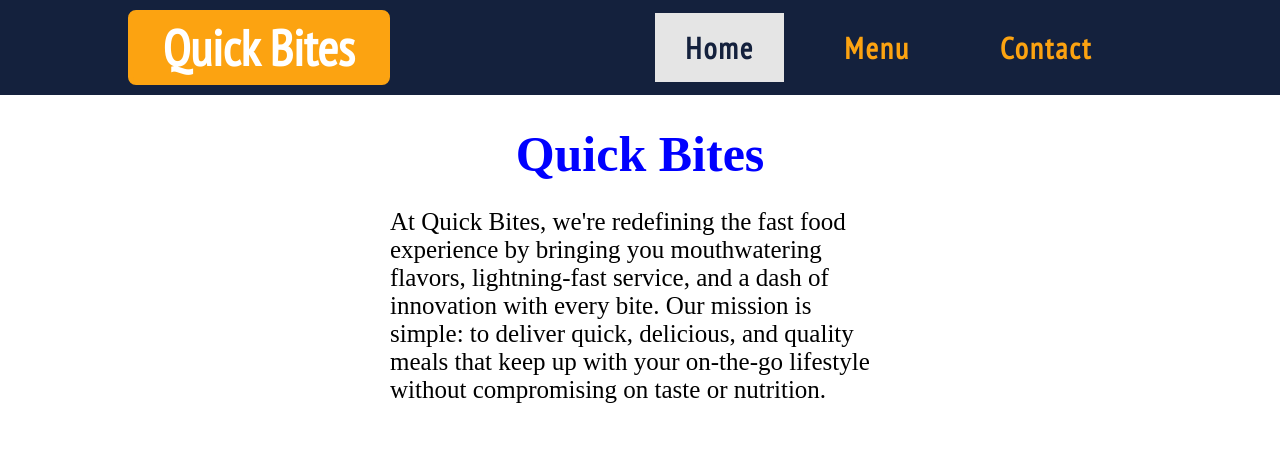
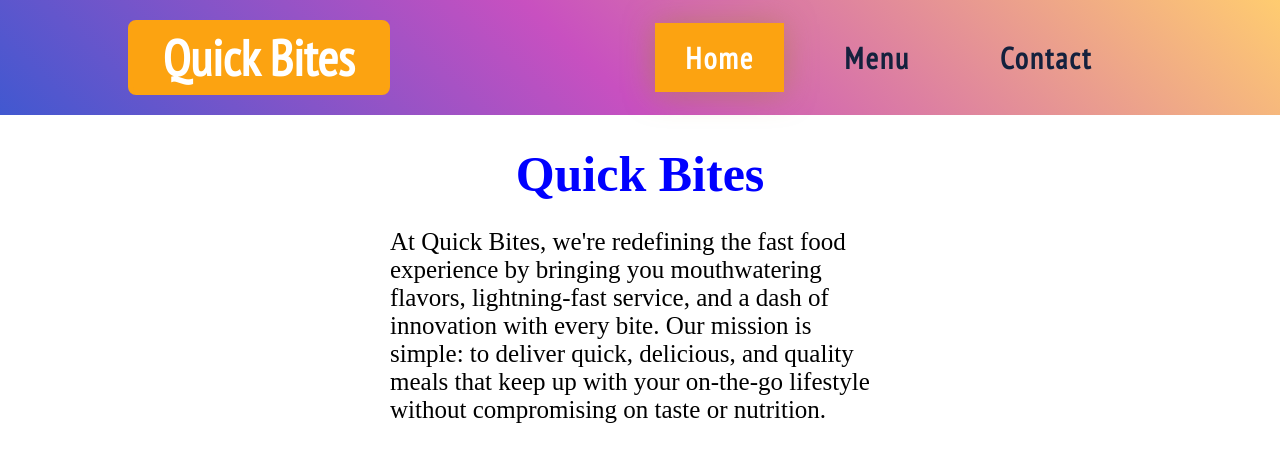
Before and after one commit to TwelveStacks/restuarant-page, a website built with webpack: page dist/index.html in a window 1280 px wide. Built offline with Linux system fonts and the light colour scheme.

Commit message:
Slight change to header colors

```diff
--- a/src/style.css
+++ b/src/style.css
@@ -21,7 +21,7 @@ h1 {
     letter-spacing: 2px;
     font-family: 'Anton', sans-serif;
     font-family: 'PT Sans Narrow', sans-serif;
-    color: var(--text-color);
+    color: var(--main-bg-color);
     padding: 0.5em 1em;
     transition: all 1s ease;
 }
@@ -34,16 +34,20 @@ nav li:hover {
 }
 
 .currentSelected {
-    background-color: #e5e5e5;
-    color: var(--main-bg-color);
+    background-color: #fca311;
+    color: #ffffff;
+    box-shadow: rgba(166, 134, 47, 0.522) 0 1px 30px;
 }
 
 header {
     display: flex;
     background-color: #14213d;
+    background-image: linear-gradient(43deg, #4158D0 0%, #C850C0 46%, #FFCC70 100%);
     align-items: center;
     justify-content: space-around;
     padding: 10px;
+    padding-top: 20px;
+    padding-bottom: 20px;
 }
 
 nav {
```
Also changed, not shown: dist/main.js.
